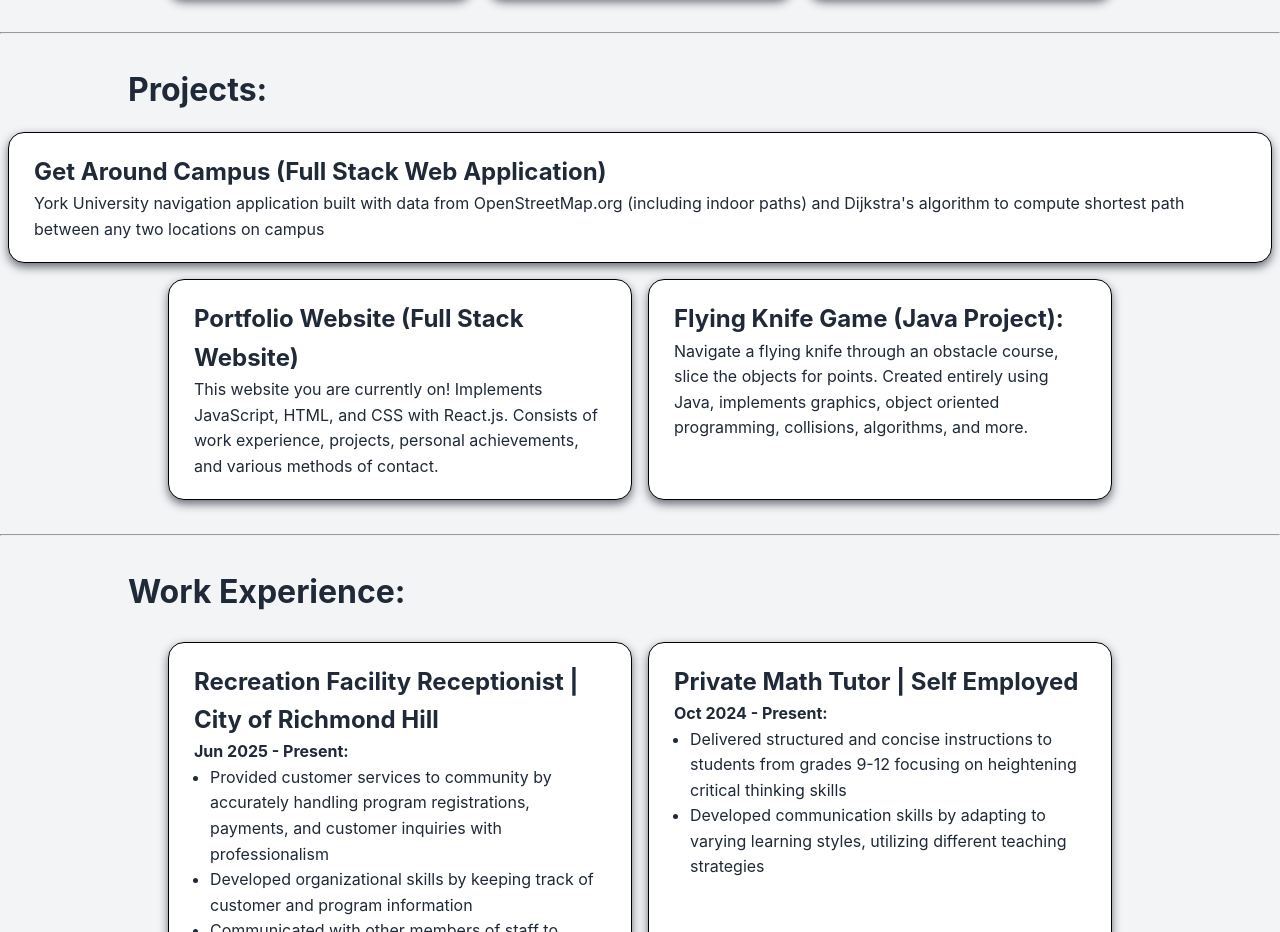
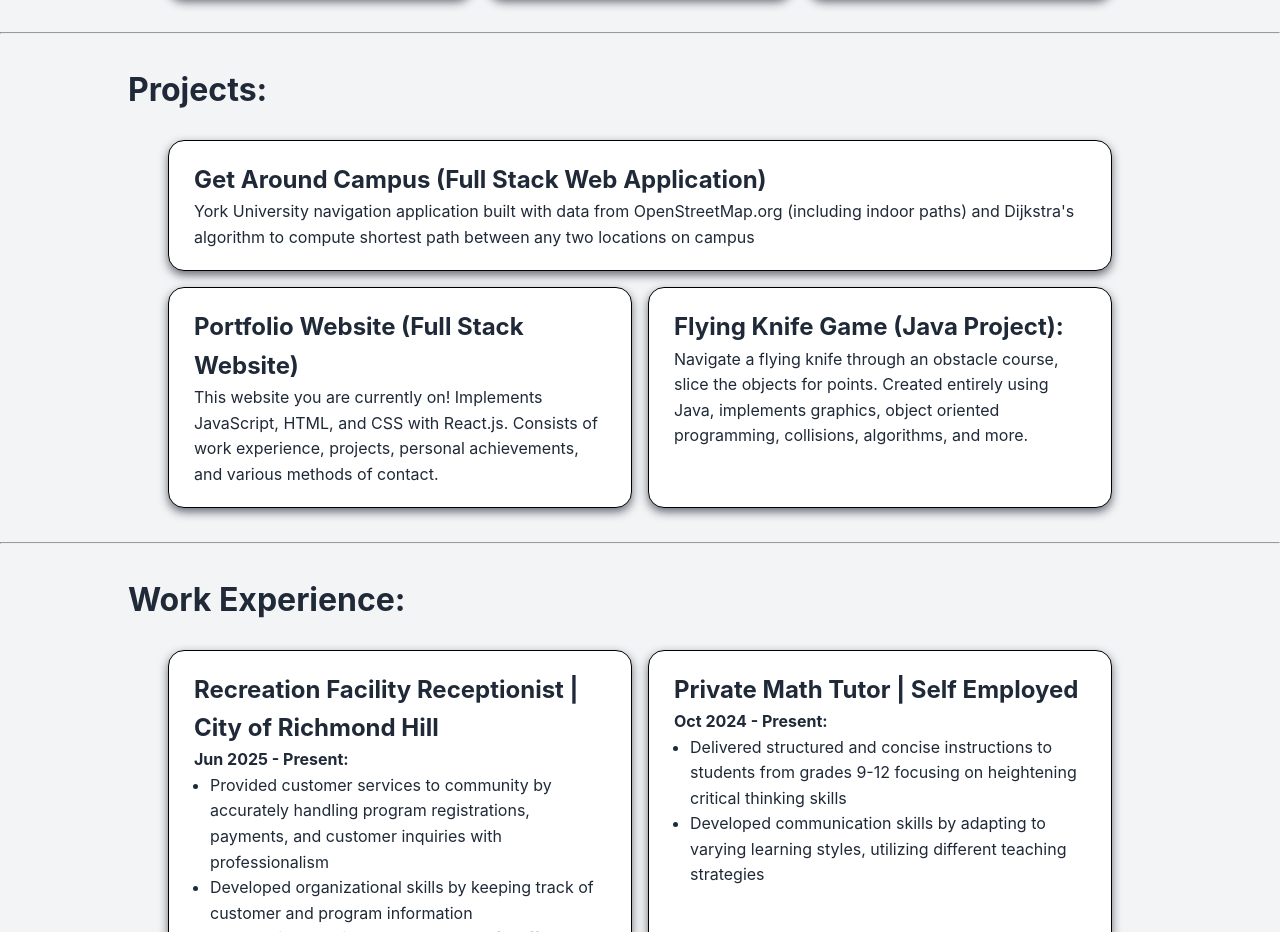
Before and after one commit to adrianom29/Adriano-Mancuso-Portfolio, a React (Vite) app: page / in a window 1280 px wide. Shown: the part 1107-2039 px from the top of the page. Built offline with nearby package versions, Linux system fonts and the light colour scheme.

Commit message:
added new project: small fix

```diff
--- a/src/pages/Home.jsx
+++ b/src/pages/Home.jsx
@@ -67,11 +67,13 @@ function Home () {
 
         <Space/>
         <h1 class = "titleHome">Projects:</h1>
-        <Infobubble info = {{
-            type: "project",
-            title: "Get Around Campus (Full Stack Web Application)",
-            text: "York University navigation application built with data from OpenStreetMap.org (including indoor paths) and Dijkstra's algorithm to compute shortest path between any two locations on campus"
-        }}/>
+        <div class = "IBgroup">
+            <Infobubble info = {{
+                type: "project",
+                title: "Get Around Campus (Full Stack Web Application)",
+                text: "York University navigation application built with data from OpenStreetMap.org (including indoor paths) and Dijkstra's algorithm to compute shortest path between any two locations on campus"
+            }}/>
+        </div>
         <div class = "IBgroup">
             <Infobubble info = {{
                 type: "project",
```
